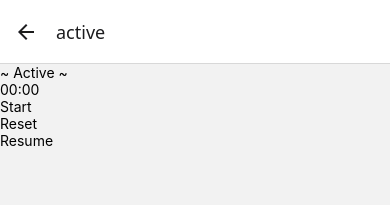
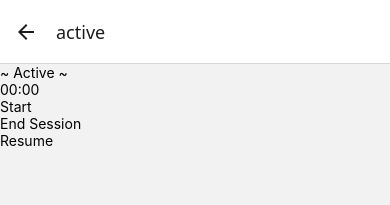
Before and after one commit to RCC1783/IAT359_Project, a React Native app: screen /active in a window 390 px wide. Shown: the top 205 px of the page. Built offline with nearby package versions, Linux system fonts and the light colour scheme.

Commit message:
When you press end session the timer will restart and send the user back to the previous page

```diff
--- a/src/screens/ActiveScreen.js
+++ b/src/screens/ActiveScreen.js
@@ -5,6 +5,7 @@ import {
   SafeAreaView,
   Button,
   TouchableOpacity,
+  Alert,
 } from "react-native";
 import { useState, useRef } from "react";
 
@@ -28,6 +29,8 @@ export default function ActiveScreen() {
 
   let minutes = 0;
 
+  const navigation = useNavigation();
+
   const startStopWatch = () => {
     //set the start time
     startTimeRef.current = Date.now() - time * 1000;
@@ -45,10 +48,23 @@ export default function ActiveScreen() {
     setRunning(false);
   };
 
-  const resetStopWatch = () => {
-    clearInterval(intervalRef.current);
-    setTime(0);
-    setRunning(false);
+  const endStopWatch = () => {
+    //prompt the user with an alert to check if they want to quit their session
+    Alert.alert("End Session", "Are you sure", [
+      {
+        text: "Yes",
+        onPress: () => {
+          clearInterval(intervalRef.current);
+          setTime(0);
+          setRunning(false);
+          navigation.goBack();
+        },
+      },
+      {
+        text: "No",
+        onPress: () => console.log("Session Continued"),
+      },
+    ]);
   };
 
   const resumeStopWatch = () => {
@@ -66,7 +82,6 @@ export default function ActiveScreen() {
 
   updateTimer();
 
-  const navigation = useNavigation();
   return (
     <View>
       <Text>~ Active ~</Text>
@@ -89,8 +104,8 @@ export default function ActiveScreen() {
           <TouchableOpacity onPress={startStopWatch}>
             <Text>Start</Text>
           </TouchableOpacity>
-          <TouchableOpacity onPress={resetStopWatch}>
-            <Text>Reset</Text>
+          <TouchableOpacity onPress={endStopWatch}>
+            <Text>End Session</Text>
           </TouchableOpacity>
         </>
       )}
```
